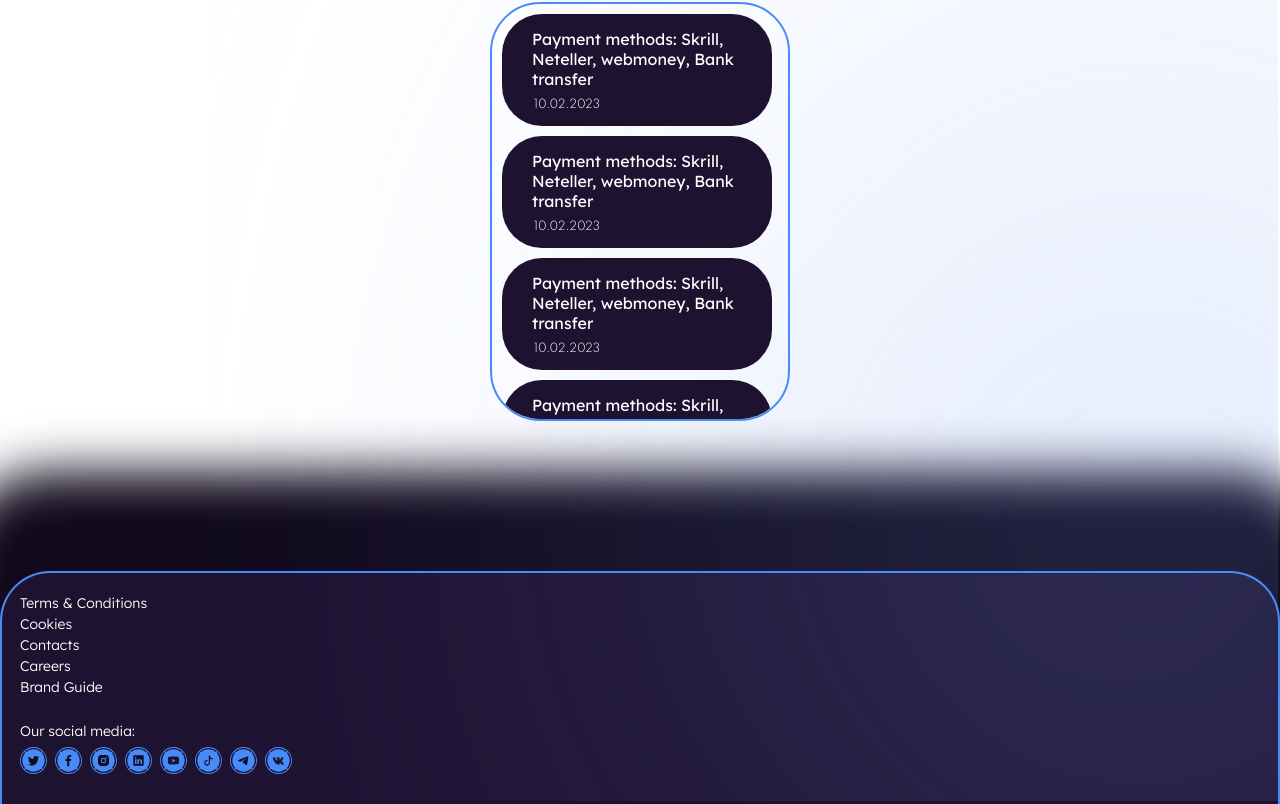
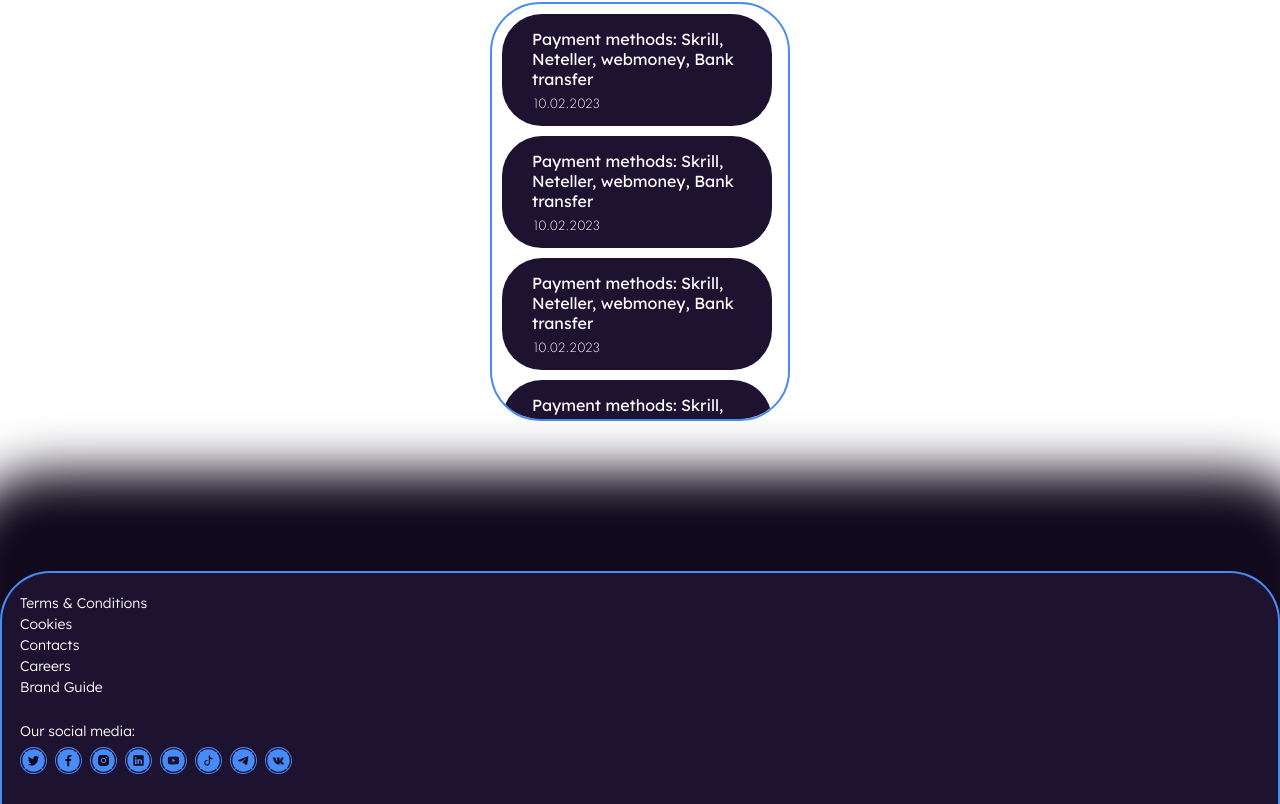
Before and after one commit to agtugchik/vtop3-test, a React app: page /main in a window 1280 px wide. Shown: the part 638-1442 px from the top of the page. Built offline with nearby package versions, Linux system fonts and the light colour scheme.

Commit message:
feat: add gradients for 320px

```diff
--- a/src/components/UI/Footer/Footer.module.scss
+++ b/src/components/UI/Footer/Footer.module.scss
@@ -52,5 +52,13 @@
         }
       }
     }
+    &:before {
+      content: "";
+    }
+  }
+  @media (max-width: 320px) {
+    &:before {
+      content: url("../../../assets/svg/firstGradientSmall.svg");
+    }
   }
 }
--- a/src/index.scss
+++ b/src/index.scss
@@ -7,11 +7,6 @@
   height: 100%;
   background-color: v.$color-main-navy;
   position: relative;
-  // &::-webkit-scrollbar {
-  //   display: none;
-  // }
-  // -ms-overflow-style: none;
-  // scrollbar-width: none;
   &:before {
     content: url("./assets/svg/secondGradient.svg");
     position: absolute;
@@ -26,4 +21,9 @@
       content: "";
     }
   }
+  @media (max-width: 320px) {
+    &:before {
+      content: url("./assets/svg/secondGradientSmall.svg");
+    }
+  }
 }
```
Also changed, not shown: src/assets/svg/firstGradientSmall.svg (added), src/assets/svg/secondGradientSmall.svg (added).
